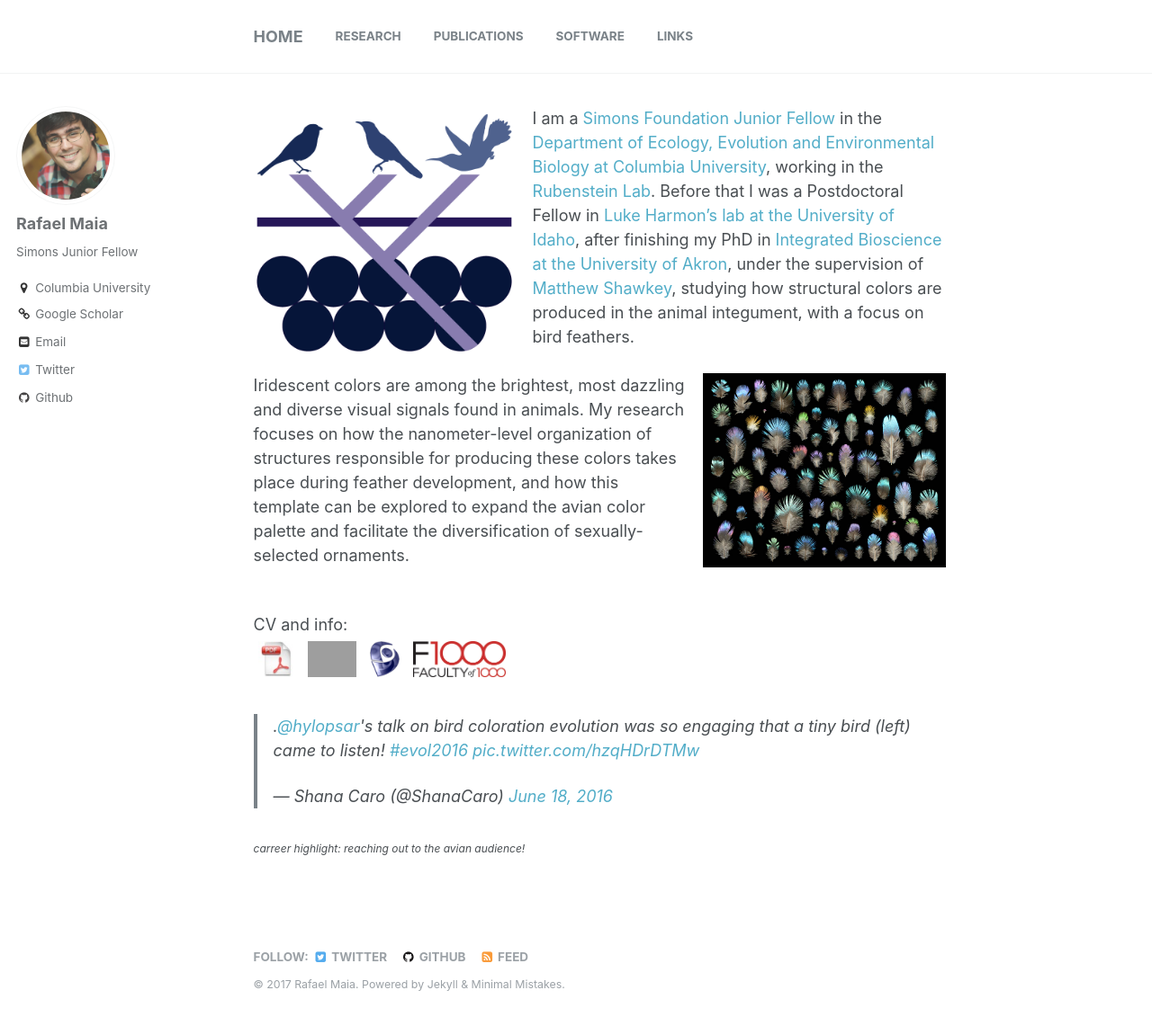
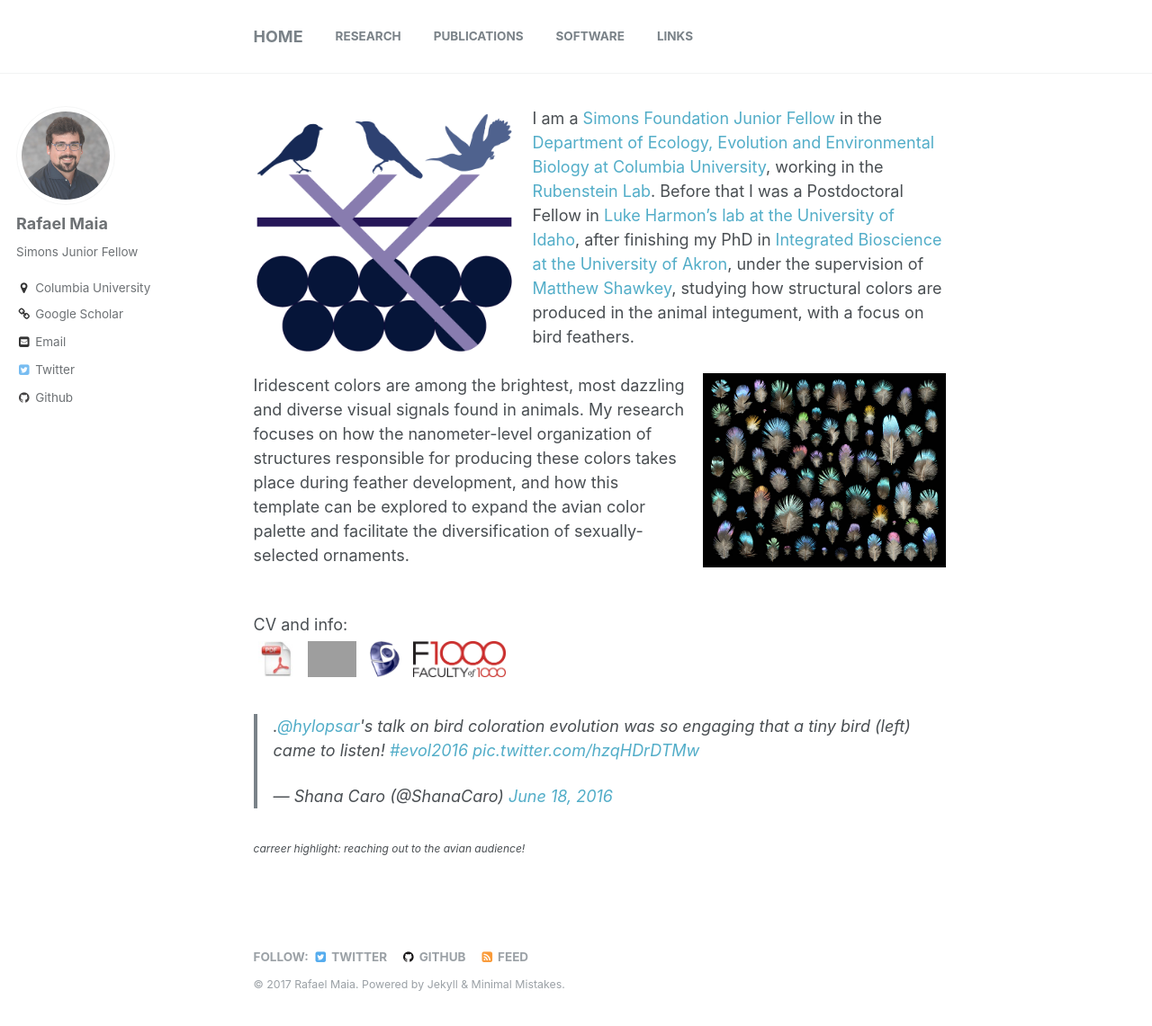
Before and after one commit to rmaia/rmaia.github.io, a Jekyll site: the page built from _pages/index.md, in a window 1280 px wide and 1159 px high. Shown: the top 1141 px of the window at 90% size. Built offline with Jekyll 4.4.1, drawn with Linux system fonts in a browser that asks for light colours; comment, search, counter and statistics services are not loaded; grey boxes are pictures that could not be loaded.

Commit message:
new photo

```diff
--- a/_config.yml
+++ b/_config.yml
@@ -62,7 +62,7 @@ google_ad_slot           :
 # Site Author
 author:
   name             : "Rafael Maia"
-  avatar           : "twitvatar250.jpg"
+  avatar           : "eu.jpg"
   bio              : "Simons Junior Fellow"
   location         : "Columbia University"
   email            : "rm3368@columbia.edu"
```
Also changed, not shown: images/eu.jpg, images/eu_old.jpg (added), 2 other files.
